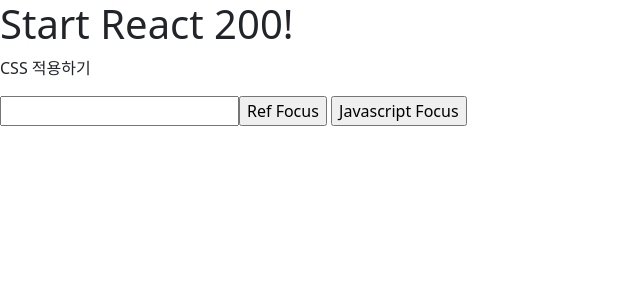
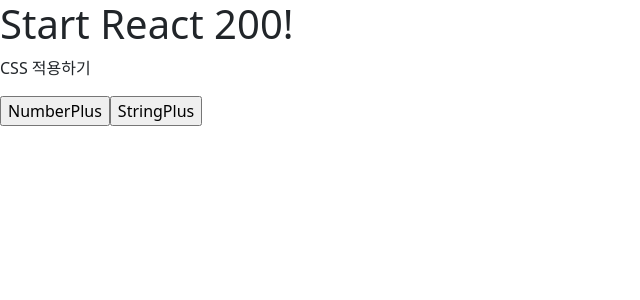
Before and after one commit to jihyean/React200, a React (Create React App) app in the folder client/: page / in a window 1280 px wide. Shown: the top 300 px of the page, without its empty margins (0-640 px from the left). Built offline with nearby package versions, Linux system fonts and the light colour scheme.

Commit message:
[074] 커링 함수 구현하기

```diff
--- a/client/src/App.js
+++ b/client/src/App.js
@@ -1,14 +1,17 @@
 import React from 'react';
 import './App.css';
-import ReactRef from './PART3/R073_ReactRef'
+import ReactCurrying from './PART3/R074_ReactCurrying'
 import 'bootstrap/dist/css/bootstrap.css'
 
+// 커링(Currying)은 함수를 재사용성을 높이기 위해 함수 자체를 return한다
+// 함수 하나만 사용할 때는 필요한 파라미터를 한 번에 넣어야 한다
+// 커링을 사용하면 함수를 분리하여 필요한 파라미터를 나눠서 넣을 수 있다
 function App() {
   return (
     <div>
       <h1>Start React 200!</h1>
       <p>CSS 적용하기</p>
-      <ReactRef />
+      <ReactCurrying />
     </div>
   );
 }
--- /dev/null
+++ b/client/src/PART3/R074_ReactCurrying.js
@@ -0,0 +1,32 @@
+import React, { Component } from 'react';
+
+class R074_ReactCurrying extends Component {
+
+  plusNumOrString(c, d){
+    return c + d;
+  }
+
+  PlusFunc1(a){
+    return function(b){
+      return this.plusNumOrString(a, b)
+    }.bind(this)
+  }
+
+  PlusFunc2 = a => b => this.plusNumOrString(a, b)
+
+  PlusFunc(a){
+    return this.PlusFunc1(a)(200)
+  }
+
+  render() {
+    return (
+      <>
+        <input type="button" value="NumberPlus" onClick={e => alert(this.PlusFunc(100))}/>
+        <input type="button" value="StringPlus"
+        onClick={e => alert(this.PlusFunc("react"))}/>
+      </>
+    )
+  }
+}
+
+export default R074_ReactCurrying;
```
